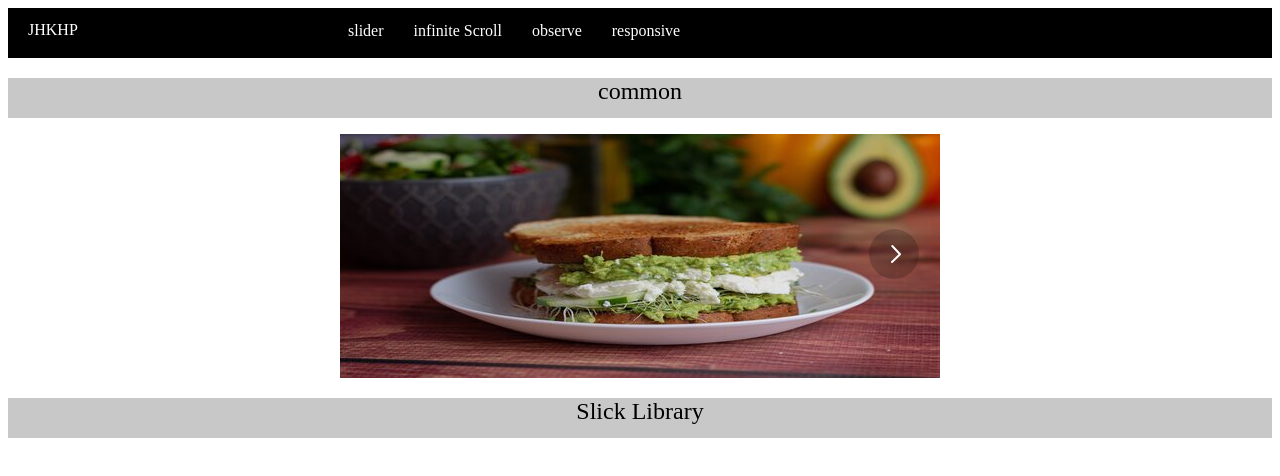
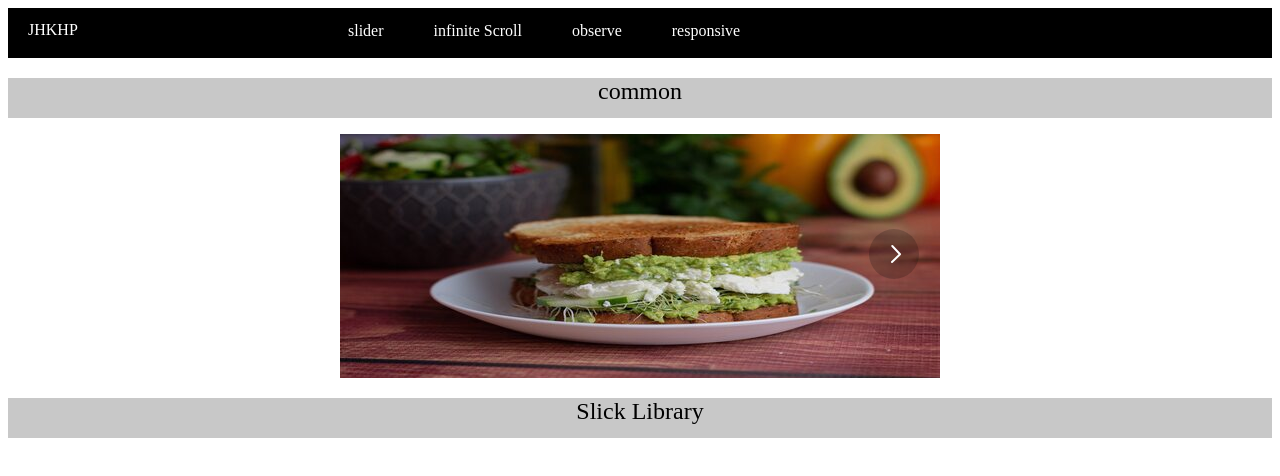
Before and after one commit to Summer-Jay/sample_hompage, a React (Create React App) app: page / in a window 1280 px wide. Shown: the top 476 px of the page. Built offline with nearby package versions, Linux system fonts and the light colour scheme.

Commit message:
[master] css 변경

```diff
--- a/src/styles/css/main.css
+++ b/src/styles/css/main.css
@@ -90,7 +90,7 @@
 .topMenu_bundle .nav-item {
   list-style: none;
   float: left;
-  padding-right: 30px;
+  padding-right: 50px;
 }
 
 .tab-content {
@@ -117,7 +117,8 @@
 
 .scrollBox .scrollItemsWrapper {
   position: absolute;
-  left: 25vw;
+  left: 30vw;
+  width: 600px;
 }
 
 .infiniteScrollDescription {
```
